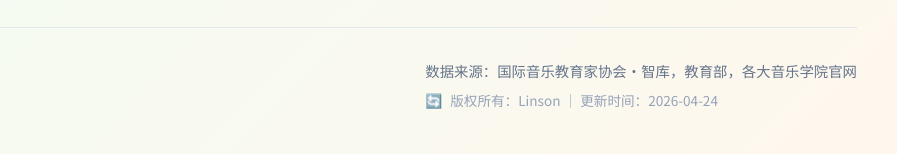
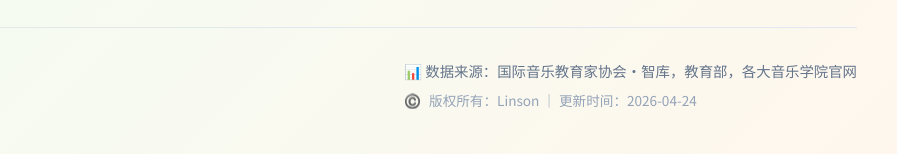
Before and after one commit to 121069905-Linson/music-news, a plain HTML site: page index.html in a window 1280 px wide. Shown: the part 3543-3697 px from the top of the page, 383-1280 px from the left. Drawn offline with Linux system fonts and the light colour scheme.

Commit message:
修正：数据来源加📊图标，版权图标改为©️

```diff
--- a/index.html
+++ b/index.html
@@ -1079,9 +1079,9 @@
                     <span>国际音乐教育家协会 IMEA</span>
                 </div>
                 <div class="footer-info">
-                    <p>数据来源：国际音乐教育家协会·智库，教育部，各大音乐学院官网</p>
+                    <p>📊 数据来源：国际音乐教育家协会·智库，教育部，各大音乐学院官网</p>
                     <div class="update-time">
-                        <span>🔄</span>
+                        <span>©️</span>
                         <span>版权所有：Linson ｜ 更新时间：2026-04-24</span>
                     </div>
                 </div>
```
